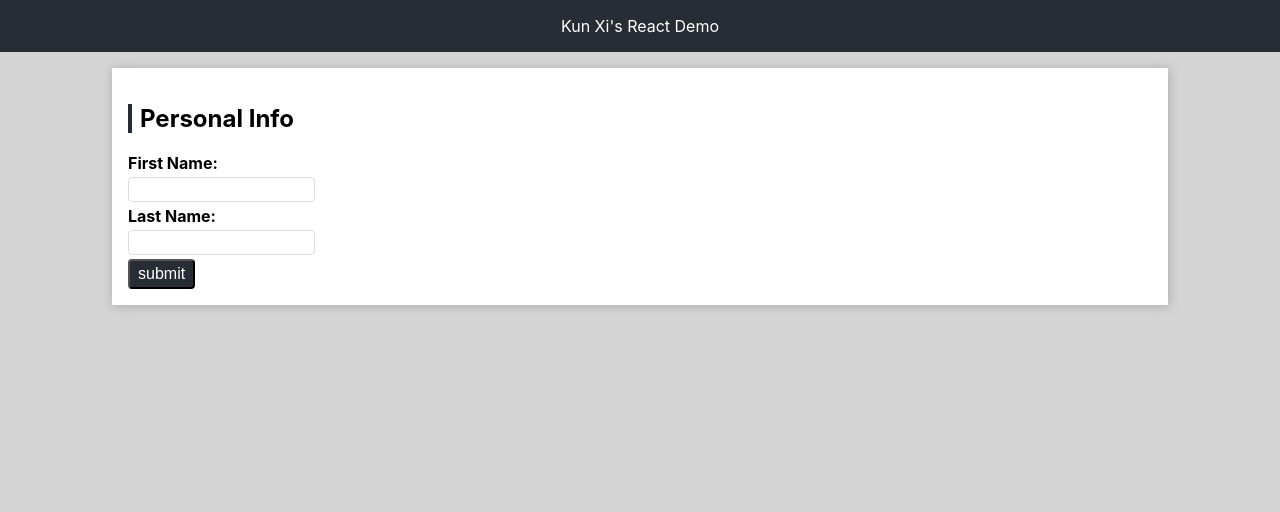
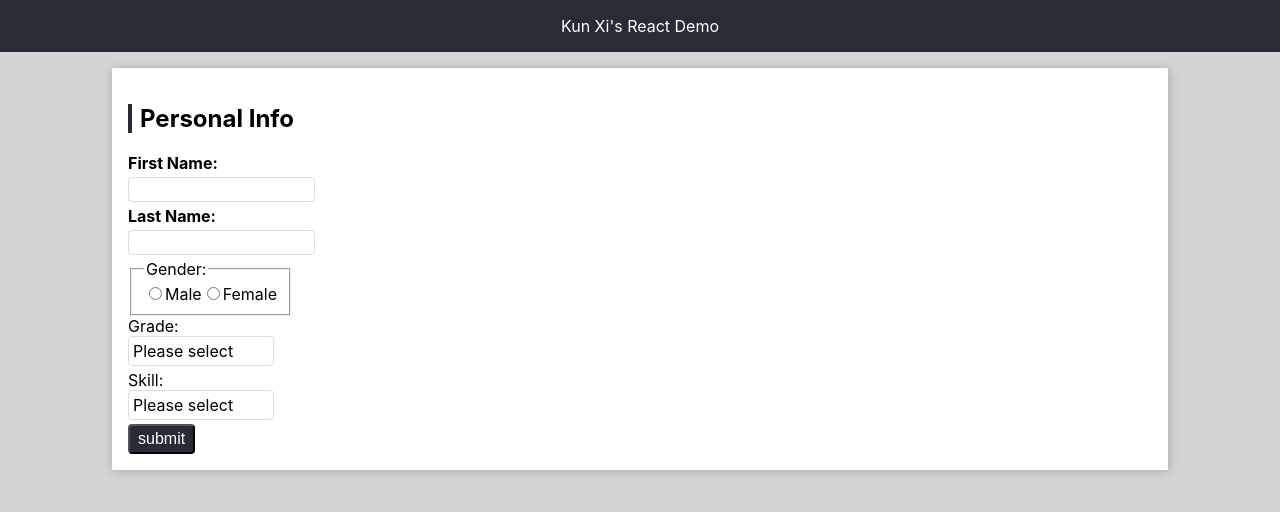
Before and after one commit to XiKun-TW/React-Workshop, a React (Create React App) app: page / in a window 1280 px wide. Shown: the top 512 px of the page. Built offline with nearby package versions, Linux system fonts and the light colour scheme.

Commit message:
add multiple select

```diff
--- a/src/App.tsx
+++ b/src/App.tsx
@@ -1,67 +1,125 @@
-import React, { Component } from "react";
+import React, { useState } from "react";
 import "./App.css";
 import InputField from "./components/InputField";
+import RadioInput from "./components/RadioInput";
+import Select, { SelectItem } from "./components/Select";
 
-type AppState = {
-  firstName: string;
-  lastName: string;
-};
+const defaultGradeItems: SelectItem[] = [
+  { value: "junior", text: "Junior Consultant", isSelected: false },
+  { value: "senior", text: "Senior Consultant", isSelected: false },
+  { value: "lead", text: "Lead Consultant", isSelected: false },
+];
 
-type AppProps = {};
+const defaultSkillItems: SelectItem[] = [
+  { value: "java", text: "Java", isSelected: false },
+  { value: "csharp", text: "C#", isSelected: false },
+  { value: "javascript", text: "JavaScript", isSelected: false },
+  { value: "html", text: "HTML", isSelected: false },
+  { value: "css", text: "CSS", isSelected: false },
+  { value: "react", text: "React", isSelected: false },
+  { value: "angular", text: "Angular", isSelected: false },
+  { value: "vue", text: "Vue", isSelected: false },
+];
 
-class App extends Component<AppProps, AppState> {
-  state = {
-    firstName: "",
-    lastName: ""
-  };
+const App = () => {
+  const [firstName, setFirstName] = useState("");
+  const [lastName, setLastName] = useState("");
+  const [gender, setGender] = useState("");
+  const [grade, setGrade] = useState(defaultGradeItems);
+  const [skill, setSkill] = useState(defaultSkillItems);
 
-  handleFormSubmit: (e: React.FormEvent<HTMLFormElement>) => void = e => {
+  const handleFormSubmit: (e: React.FormEvent<HTMLFormElement>) => void = (
+    e
+  ) => {
     if (e.target) {
-      const { firstName, lastName } = this.state;
       alert(`User Name: ${firstName} ${lastName}`);
     }
 
     e.preventDefault();
   };
 
-  handleNameChange: (
-    inputName: "firstName" | "lastName",
-    event: React.ChangeEvent<HTMLInputElement>
-  ) => void = (inputName, event) => {
-    this.setState({ [inputName]: event.currentTarget.value } as AppState);
+  const handleGradeChange = (item: SelectItem) => {
+    const updatedItem = grade.map((gradeItem) => {
+      return {
+        ...gradeItem,
+        isSelected: item.value === gradeItem.value,
+      };
+    });
+    setGrade(updatedItem);
   };
 
-  render() {
+  const handleSkillChange = (item: SelectItem) => {
+    const updatedItem = skill.map((skillItem) => {
+      if (item.value === skillItem.value) {
+        return {
+          ...skillItem,
+          isSelected: !item.isSelected,
+        };
+      }
+      return { ...skillItem };
+    });
+    setSkill(updatedItem);
+  };
+
   return (
     <div className="app">
       <header className="app-header">Kun Xi's React Demo</header>
       <main className="app-body">
         <h2 className="body-title">Personal Info</h2>
-          <form className="input-form" onSubmit={this.handleFormSubmit}>
+        <form className="input-form" onSubmit={handleFormSubmit}>
           <InputField
             labelName="First Name:"
             name="firstName"
             id="first-name"
-              value={this.state.firstName}
-              onChange={e => {
-                this.handleNameChange("firstName", e);
-              }}
+            value={firstName}
+            onChange={(e) => setFirstName(e.currentTarget.value)}
           />
           <InputField
             labelName="Last Name:"
             name="lastName"
             id="last-name"
-              value={this.state.lastName}
-              onChange={e => {
-                this.handleNameChange("lastName", e);
-              }}
+            value={lastName}
+            onChange={(e) => setLastName(e.currentTarget.value)}
+          />
+          <fieldset className="filedset">
+            <legend className="filedset-legend">Gender:</legend>
+            <RadioInput
+              id="gender-male"
+              displayValue="Male"
+              value="male"
+              name="gender"
+              checked={gender === "male"}
+              onChange={(e) => setGender(e.currentTarget.value)}
+            />
+            <RadioInput
+              id="gender-female"
+              displayValue="Female"
+              value="female"
+              name="gender"
+              checked={gender === "female"}
+              onChange={(e) => setGender(e.currentTarget.value)}
+            />
+          </fieldset>
+          <Select
+            name="grade"
+            id="select-grade"
+            items={grade}
+            labelName="Grade:"
+            onItemClicked={handleGradeChange}
+          />
+          <Select
+            name="skill"
+            id="select-skill"
+            items={skill}
+            labelName="Skill:"
+            isMultiple
+            onItemClicked={handleSkillChange}
           />
           <button className="primary-button">submit</button>
         </form>
       </main>
     </div>
   );
-  }
-}
+};
 
 export default App;
--- /dev/null
+++ b/src/components/RadioInput/index.tsx
@@ -0,0 +1,19 @@
+import React from "react";
+
+type RadioInputProps = {
+  id: string;
+  name: string;
+  value: string;
+  checked: boolean;
+  displayValue: string;
+  onChange: (event: React.ChangeEvent<HTMLInputElement>) => void;
+};
+
+const RadioInput = ({ displayValue, ...inputProps }: RadioInputProps) => (
+  <label htmlFor={inputProps.id}>
+    <input type="radio" {...inputProps} />
+    {displayValue}
+  </label>
+);
+
+export default RadioInput as React.FC<RadioInputProps>;
--- /dev/null
+++ b/src/components/Select/index.css
@@ -0,0 +1,39 @@
+.native-select {
+    display: none;
+}
+
+.selected-text {
+    padding: 4px;
+    border: 1px solid #ddd;
+    min-width: 8.5rem;
+    border-radius: 4px;
+    margin-bottom: 4px;
+
+}
+
+.select-container {
+    position: relative;
+}
+
+.select-options-container {
+    padding: 0;
+    list-style: none;
+    text-align: left;
+
+    position: absolute;
+    left: 0;
+    top: 12px;
+    white-space: nowrap;
+    background-color: white;
+    box-shadow: 1px 1px 10px rgba(0,0,0,.3);
+    z-index: 2;
+}
+
+.select-option {
+    border-bottom: 1px solid #ddd;
+    padding: 4px 30px 4px 8px;
+}
+
+.select-option.is-selected {
+    opacity: .5;
+}
--- /dev/null
+++ b/src/components/Select/index.tsx
@@ -0,0 +1,75 @@
+import React, { useState } from "react";
+import "./index.css";
+
+export type SelectItem = {
+  value: string;
+  text: string;
+  isSelected: boolean;
+};
+
+type SelectProps = {
+  id: string;
+  name: string;
+  items: SelectItem[];
+  isMultiple?: boolean;
+  labelName: string;
+  onItemClicked: (item: SelectItem) => void;
+};
+
+const Select = (props: SelectProps) => {
+  const [isOpen, setOpenStatus] = useState(false);
+  const selectedValues = props.items
+    .filter((item) => item.isSelected)
+    .map((item) => item.value);
+  const selectedText = props.items
+    .filter((item) => item.isSelected)
+    .map((item) => item.text)
+    .join(";");
+
+  return (
+    <>
+      <label htmlFor={props.id}>{props.labelName}</label>
+      <div className="select-container">
+        <div className="selected-text" onClick={() => setOpenStatus(!isOpen)}>
+          {selectedText ? selectedText : "Please select"}
+        </div>
+        {isOpen && (
+          <ul className="select-options-container">
+            {props.items.map((item) => (
+              <li
+                className={`select-option ${
+                  item.isSelected ? "is-selected" : ""
+                }`}
+                key={item.value}
+                onClick={() => props.onItemClicked(item)}
+              >
+                {item.text}
+              </li>
+            ))}
+          </ul>
+        )}
+        <select
+          id={props.id}
+          title={props.labelName}
+          name={props.name}
+          onChange={(f) => {}}
+          value={props.isMultiple ? selectedValues : selectedValues.join(";")}
+          multiple={props.isMultiple}
+          className="native-select"
+        >
+          {props.items.map((item) => (
+            <option
+              key={item.value}
+              value={item.value}
+              onClick={() => props.onItemClicked(item)}
+            >
+              {item.text}
+            </option>
+          ))}
+        </select>
+      </div>
+    </>
+  );
+};
+
+export default Select as React.FC<SelectProps>;
```
Also changed, not shown: src/components/RadioInput/index.css (added), 2 other files (tests, documents, lock files or other folders). Lines whose indentation alone changed are shown as unchanged.
